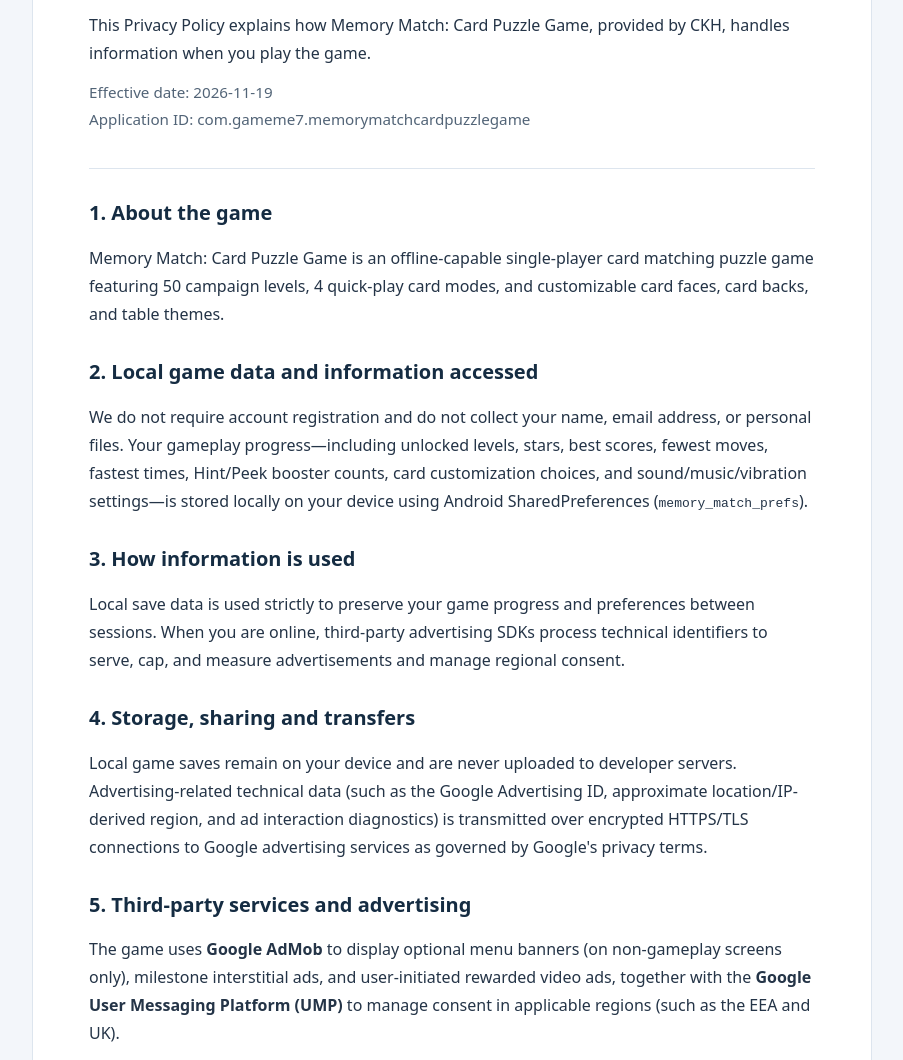
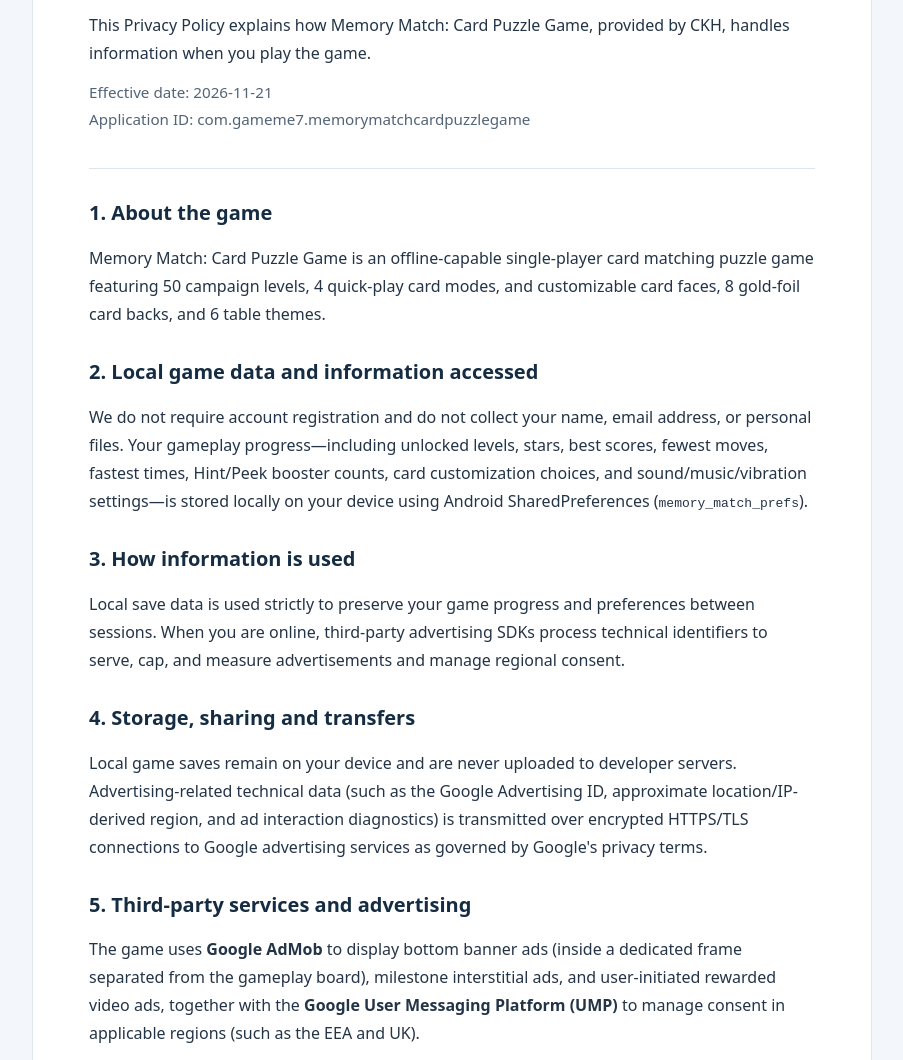
Before and after one commit to heng-ck/privacy-policy, a plain HTML site: page memorymatchcardpuzzlegame_privacy.html in a window 1280 px wide. Shown: the part 185-1245 px from the top of the page, without its empty margins (188-1091 px from the left). Drawn offline with Linux system fonts and the light colour scheme.

Commit message:
Add files via upload

```diff
--- a/memorymatchcardpuzzlegame_privacy.html
+++ b/memorymatchcardpuzzlegame_privacy.html
@@ -29,11 +29,11 @@
     <div class="eyebrow">Memory Match: Card Puzzle Game</div>
     <h1>Privacy Policy</h1>
     <p>This Privacy Policy explains how Memory Match: Card Puzzle Game, provided by CKH, handles information when you play the game.</p>
-    <p class="meta">Effective date: <time datetime="2026-11-19">2026-11-19</time><br>Application ID: com.gameme7.memorymatchcardpuzzlegame</p>
+    <p class="meta">Effective date: <time datetime="2026-11-21">2026-11-21</time><br>Application ID: com.gameme7.memorymatchcardpuzzlegame</p>
   </header>
   <section aria-labelledby="overview">
     <h2 id="overview">1. About the game</h2>
-    <p>Memory Match: Card Puzzle Game is an offline-capable single-player card matching puzzle game featuring 50 campaign levels, 4 quick-play card modes, and customizable card faces, card backs, and table themes.</p>
+    <p>Memory Match: Card Puzzle Game is an offline-capable single-player card matching puzzle game featuring 50 campaign levels, 4 quick-play card modes, and customizable card faces, 8 gold-foil card backs, and 6 table themes.</p>
   </section>
   <section aria-labelledby="data">
     <h2 id="data">2. Local game data and information accessed</h2>
@@ -49,7 +49,7 @@
   </section>
   <section aria-labelledby="services">
     <h2 id="services">5. Third-party services and advertising</h2>
-    <p>The game uses <strong>Google AdMob</strong> to display optional menu banners (on non-gameplay screens only), milestone interstitial ads, and user-initiated rewarded video ads, together with the <strong>Google User Messaging Platform (UMP)</strong> to manage consent in applicable regions (such as the EEA and UK).</p>
+    <p>The game uses <strong>Google AdMob</strong> to display bottom banner ads (inside a dedicated frame separated from the gameplay board), milestone interstitial ads, and user-initiated rewarded video ads, together with the <strong>Google User Messaging Platform (UMP)</strong> to manage consent in applicable regions (such as the EEA and UK).</p>
     <ul>
       <li><a href="https://policies.google.com/privacy" rel="noopener noreferrer" target="_blank">Google Privacy Policy</a></li>
       <li><a href="https://policies.google.com/technologies/partner-sites" rel="noopener noreferrer" target="_blank">How Google uses information from sites or apps that use our services</a></li>
```
